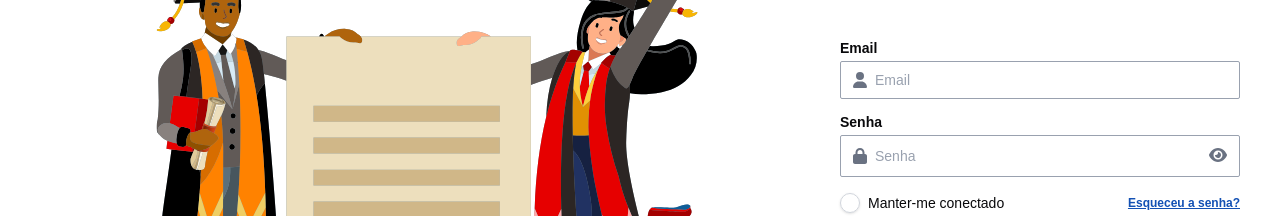
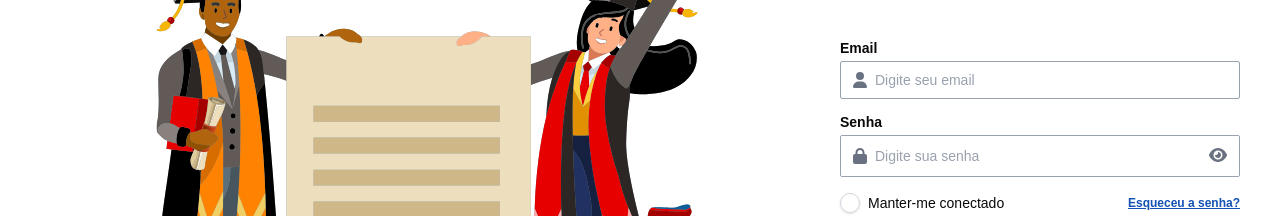
Before and after one commit to ifpebj-ti/gestao-tccs, a Next.js app in the folder frontend/: page / in a window 1280 px wide. Shown: the part 234-450 px from the top of the page. Built offline with nearby package versions, Linux system fonts and the light colour scheme; a web font is replaced by a local one.

Commit message:
feat: update input placeholders

```diff
--- a/frontend/src/app/autoRegister/page.tsx
+++ b/frontend/src/app/autoRegister/page.tsx
@@ -22,6 +22,10 @@ export default function AutoRegister() {
 
   const handleRedirectToLogin = () => {
     window.location.href = '/';
+  };
+
+  const handleRedirectToNewPassword = () => {
+    window.location.href = '/newPassword';
   };
 
   return (
@@ -78,7 +82,7 @@ export default function AutoRegister() {
               />
             </div>
 
-            <Button>Continuar</Button>
+            <Button onClick={handleRedirectToNewPassword}>Continuar</Button>
           </div>
         </div>
 
--- a/frontend/src/app/firstAccess/page.tsx
+++ b/frontend/src/app/firstAccess/page.tsx
@@ -46,7 +46,7 @@ export default function FirstAccess() {
                 Código
               </Label>
               <Input
-                placeholder="Código"
+                placeholder="Digite o código"
                 value={code}
                 onChange={(e) => setCode(e.target.value)}
                 icon={faTag}
--- a/frontend/src/app/page.tsx
+++ b/frontend/src/app/page.tsx
@@ -51,7 +51,7 @@ export default function Login() {
                 Email
               </Label>
               <Input
-                placeholder="Email"
+                placeholder="Digite seu email"
                 value={email}
                 onChange={(e) => setEmail(e.target.value)}
                 icon={faUser}
@@ -62,7 +62,7 @@ export default function Login() {
                 Senha
               </Label>
               <Input
-                placeholder="Senha"
+                placeholder="Digite sua senha"
                 value={password}
                 onChange={(e) => setPassword(e.target.value)}
                 icon={faLock}
```
